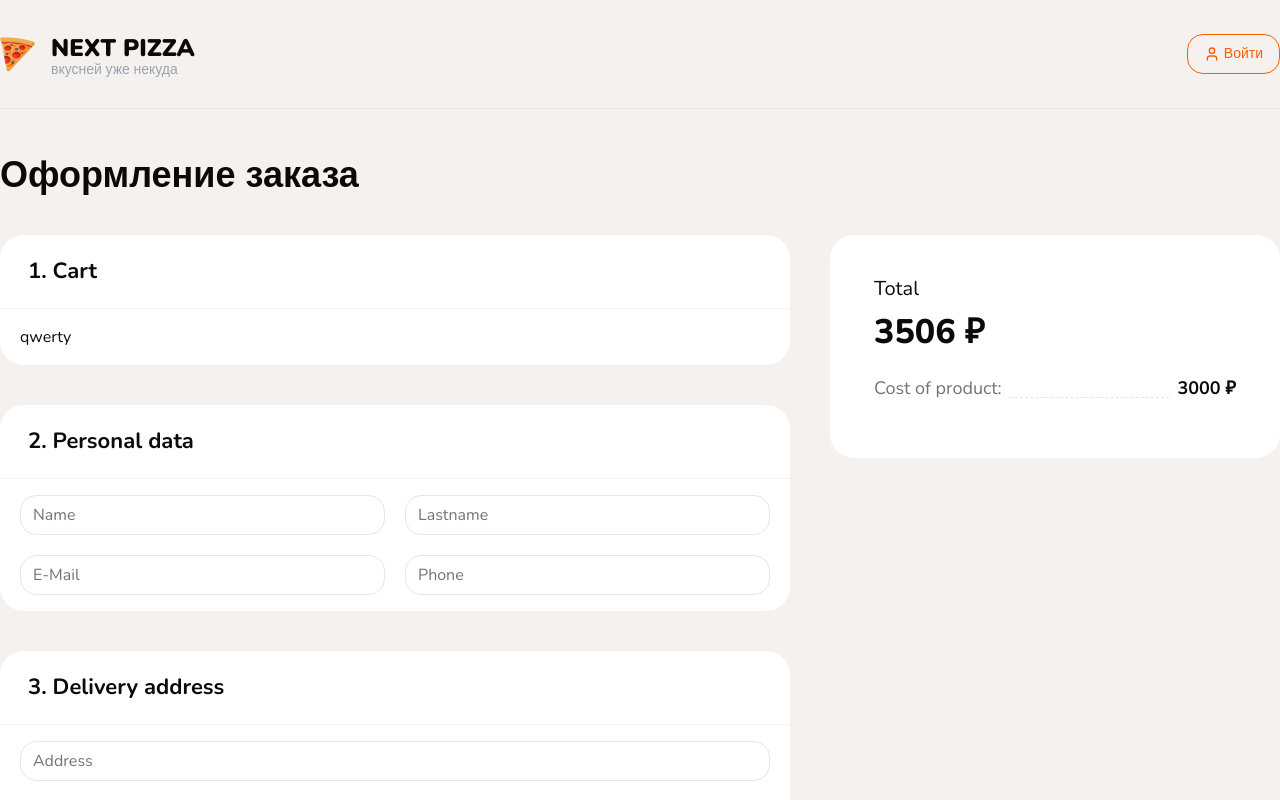
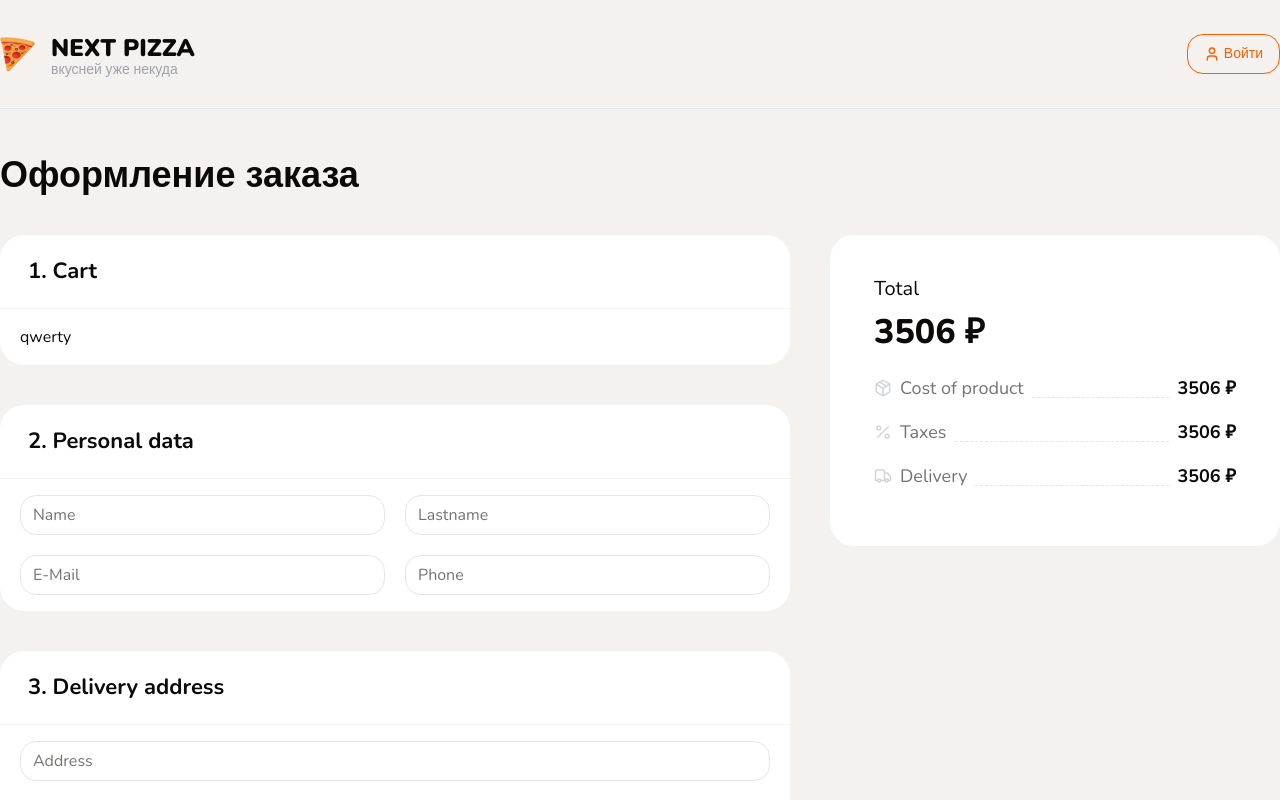
Before and after one commit to stepGT/this_nextjs_pizza, a Next.js app: page /checkout in a window 1280 px wide. Shown: the top 800 px of the page. Built offline with nearby package versions, Linux system fonts and the light colour scheme.

Commit message:
Added CheckoutItemDetails component

```diff
--- a/src/app/(checkout)/checkout/page.tsx
+++ b/src/app/(checkout)/checkout/page.tsx
@@ -1,5 +1,6 @@
-import { Container, Title, WhiteBlock } from '@/components/shared';
+import { CheckoutItemDetails, Container, Title, WhiteBlock } from '@/components/shared';
 import { Input, Textarea } from '@/components/ui';
+import { Package, Percent, Truck } from 'lucide-react';
 
 export default function CheckoutPage() {
   return (
@@ -33,14 +34,33 @@ export default function CheckoutPage() {
               <span className="text-[34px] font-extrabold">3506 ₽</span>
             </div>
 
-            <div className="flex my-4">
-              <span className="flex flex-1 text-lg text-neutral-500">
-                Cost of product:
-                <div className="flex-1 border-b border-dashed border-b-neutral-200 relative -top-1 mx-2" />
-              </span>
-
-              <span className='font-bold text-lg'>3000 ₽</span>
-            </div>
+            <CheckoutItemDetails
+              title={
+                <div className="flex items-center">
+                  <Package size={18} className="mr-2 text-gray-300" />
+                  Cost of product
+                </div>
+              }
+              value="3506 ₽"
+            />
+            <CheckoutItemDetails
+              title={
+                <div className="flex items-center">
+                  <Percent size={18} className="mr-2 text-gray-300" />
+                  Taxes
+                </div>
+              }
+              value="3506 ₽"
+            />
+            <CheckoutItemDetails
+              title={
+                <div className="flex items-center">
+                  <Truck size={18} className="mr-2 text-gray-300" />
+                  Delivery
+                </div>
+              }
+              value="3506 ₽"
+            />
           </WhiteBlock>
         </div>
       </div>
--- /dev/null
+++ b/src/components/shared/checkout-item-details.tsx
@@ -0,0 +1,21 @@
+import { FC, ReactNode } from 'react';
+import { cn } from '@/lib/utils';
+
+interface Props {
+  value?: ReactNode;
+  title?: ReactNode;
+  className?: string;
+}
+
+export const CheckoutItemDetails: FC<Props> = ({ title, value, className }) => {
+  return (
+    <div className={cn('flex my-4', className)}>
+      <span className="flex flex-1 text-lg text-neutral-500">
+        {title}
+        <div className="flex-1 border-b border-dashed border-b-neutral-200 relative -top-1 mx-2" />
+      </span>
+
+      <span className="font-bold text-lg">{value}</span>
+    </div>
+  );
+};
--- a/src/components/shared/index.ts
+++ b/src/components/shared/index.ts
@@ -17,4 +17,5 @@ export { CartButton } from './cart-button';
 export { CartDrawer } from './cart-drawer';
 export { ProductForm } from './product-form';
 export { WhiteBlock } from './white-block';
+export { CheckoutItemDetails } from './checkout-item-details';
 export * from './modals';
```
